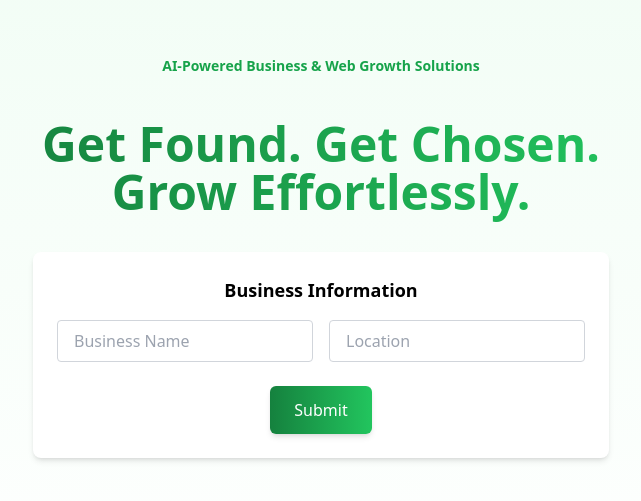
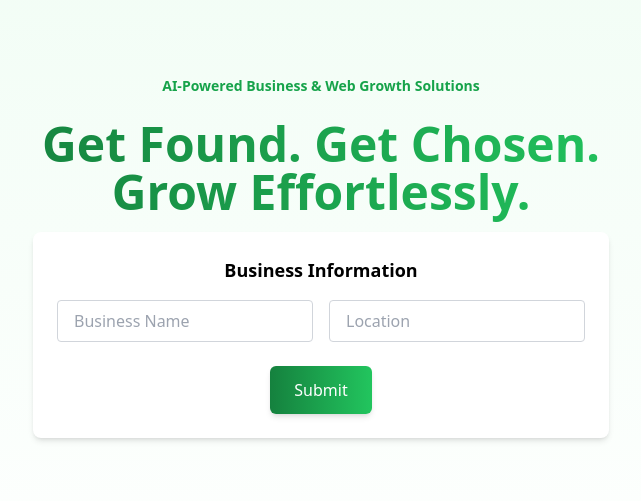
Before and after one commit to sankamidra-27/growthai-business-dashboard, a React (Vite) app: page / in a window 1280 px wide. Shown: the part 143-644 px from the top of the page, without its empty margins (319-960 px from the left). Built offline with nearby package versions, Linux system fonts and the light colour scheme.

Commit message:
Heading padding issue fixed

```diff
--- a/src/App.jsx
+++ b/src/App.jsx
@@ -33,7 +33,7 @@ function App() {
         <h2 className="text-green-600 text-sm font-semibold mb-2">
           AI-Powered Business & Web Growth Solutions
         </h2>
-        <h1 className="text-4xl sm:text-5xl px-4 py-9 font-bold text-transparent bg-clip-text bg-[linear-gradient(to_right,_#15813e,_#22c55e)]">
+        <h1 className="text-4xl sm:text-5xl py-4 font-bold text-transparent bg-clip-text bg-[linear-gradient(to_right,_#15813e,_#22c55e)]">
           Get Found. Get Chosen. Grow Effortlessly.
         </h1>
 
```
